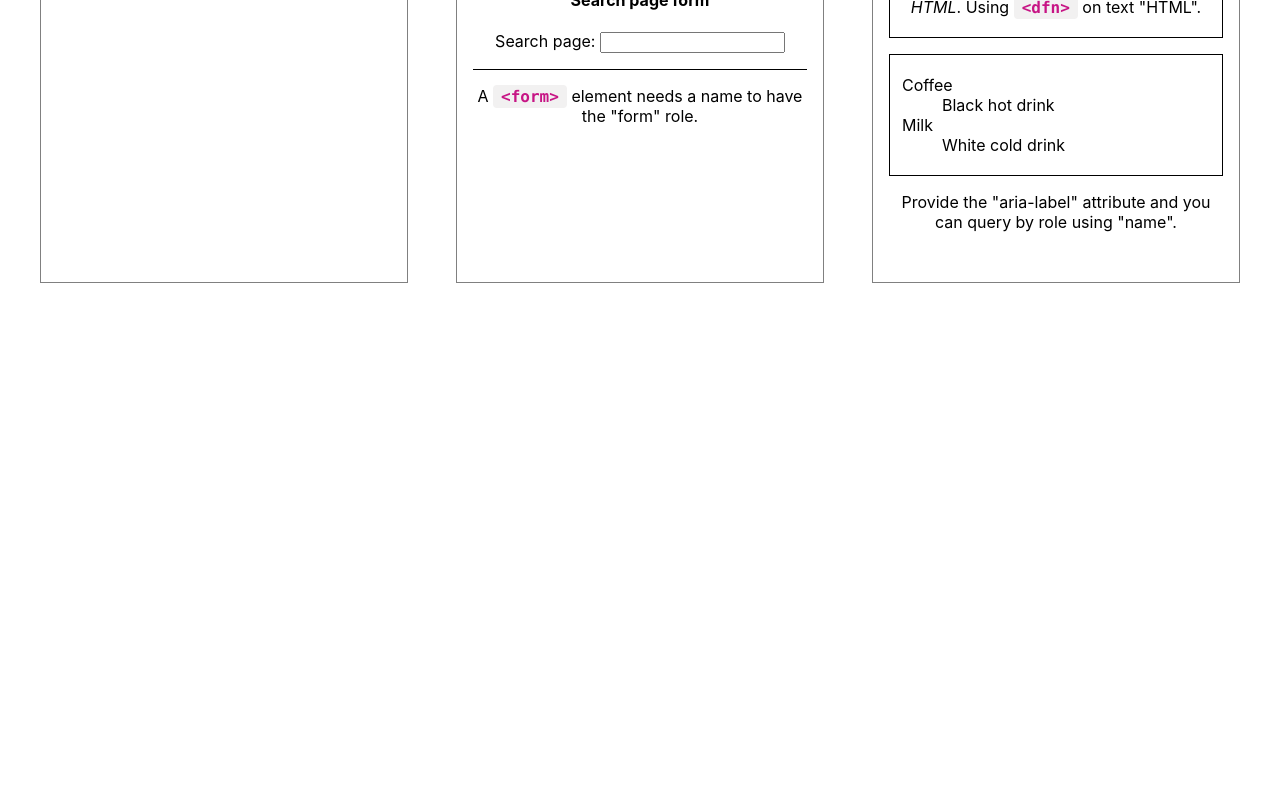
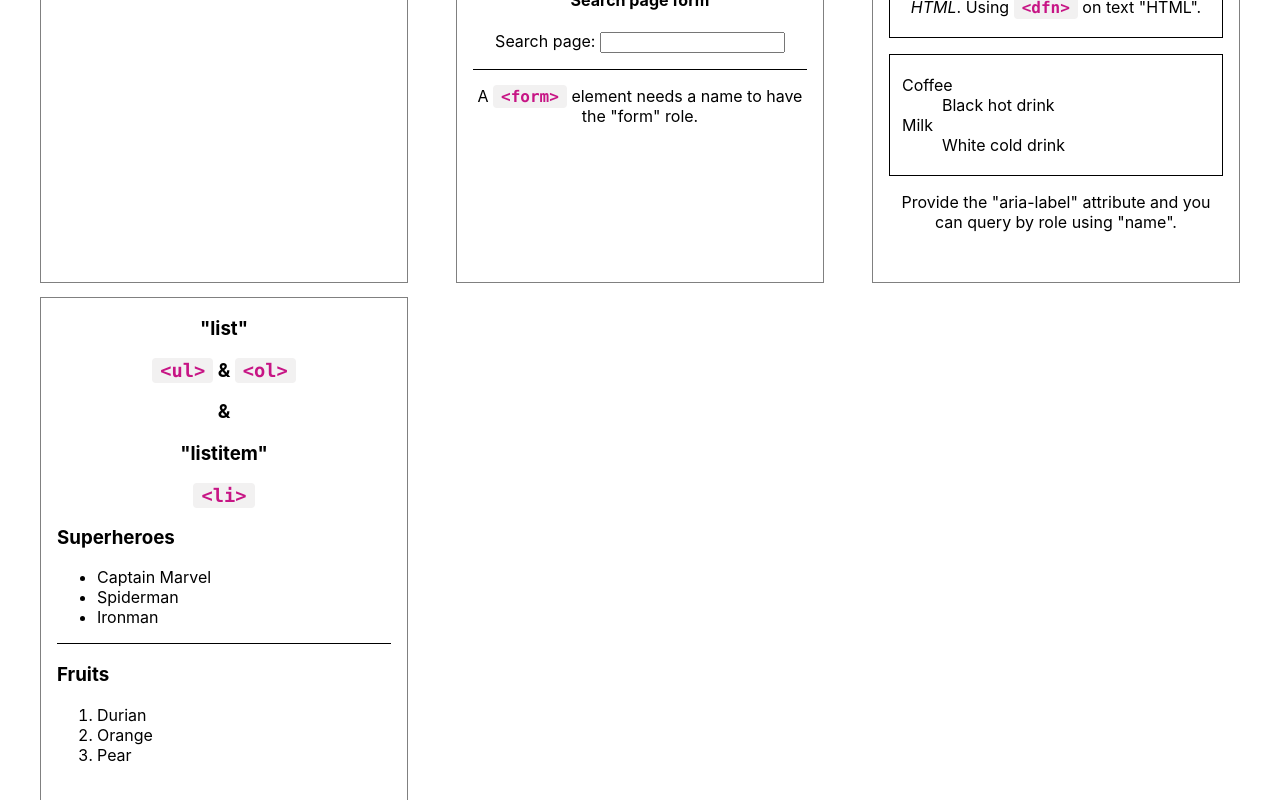
Before and after one commit to tw-eugeneoei/react-testing-library-cheatsheet, a React (Create React App) app: page / in a window 1280 px wide. Shown: the part 3729-4529 px from the top of the page. Before the commit the page ends 4026 px from the top, so only its background shows below. Built offline with nearby package versions, Linux system fonts and the light colour scheme.

Commit message:
added list and listitem roles

```diff
--- a/src/pages/Roles/Roles.tsx
+++ b/src/pages/Roles/Roles.tsx
@@ -578,6 +578,46 @@ const Roles = () => {
                     </p>
                 </Box>
             </Wrapper>
+            <Wrapper>
+                <h3>
+                    <div>"list"</div>
+                    <p>
+                        <code>&lt;ul&gt;</code> & <code>&lt;ol&gt;</code>
+                    </p>
+                    <p>&</p>
+                    <div>"listitem"</div>
+                    <p>
+                        <code>&lt;li&gt;</code>
+                    </p>
+                </h3>
+                <Box
+                    m={2}
+                    sx={{
+                        borderBottom: "1px solid black",
+                        textAlign: "left",
+                    }}
+                >
+                    <h3 id="superheroes">Superheroes</h3>
+                    <ul aria-labelledby="superheroes">
+                        <li>Captain Marvel</li>
+                        <li>Spiderman</li>
+                        <li>Ironman</li>
+                    </ul>
+                </Box>
+                <Box
+                    m={2}
+                    sx={{
+                        textAlign: "left",
+                    }}
+                >
+                    <h3 id="fruits">Fruits</h3>
+                    <ol aria-labelledby="fruits">
+                        <li>Durian</li>
+                        <li>Orange</li>
+                        <li>Pear</li>
+                    </ol>
+                </Box>
+            </Wrapper>
         </Grid>
     );
 };
```
Also changed, not shown: 1 other file (tests, documents, lock files or other folders).
